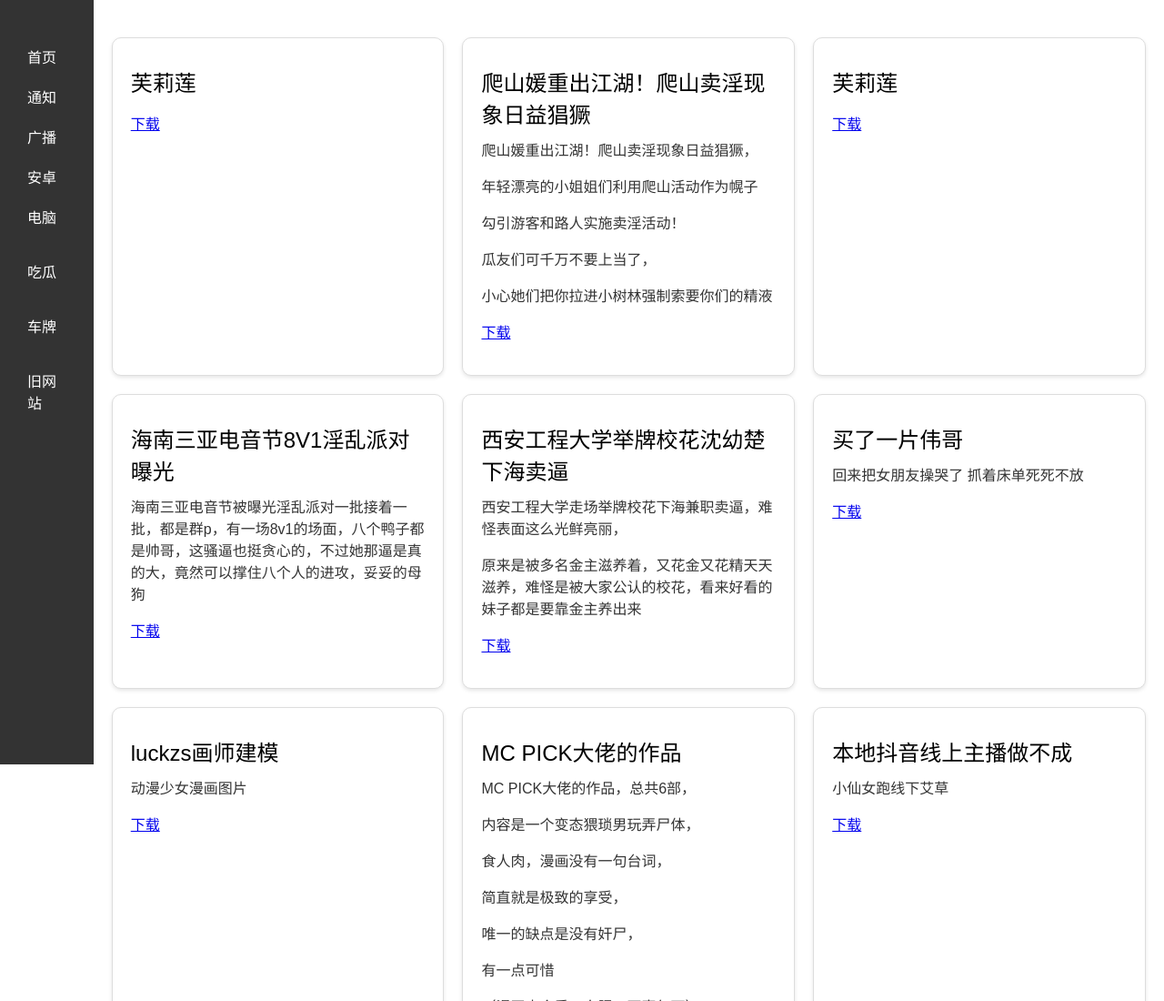
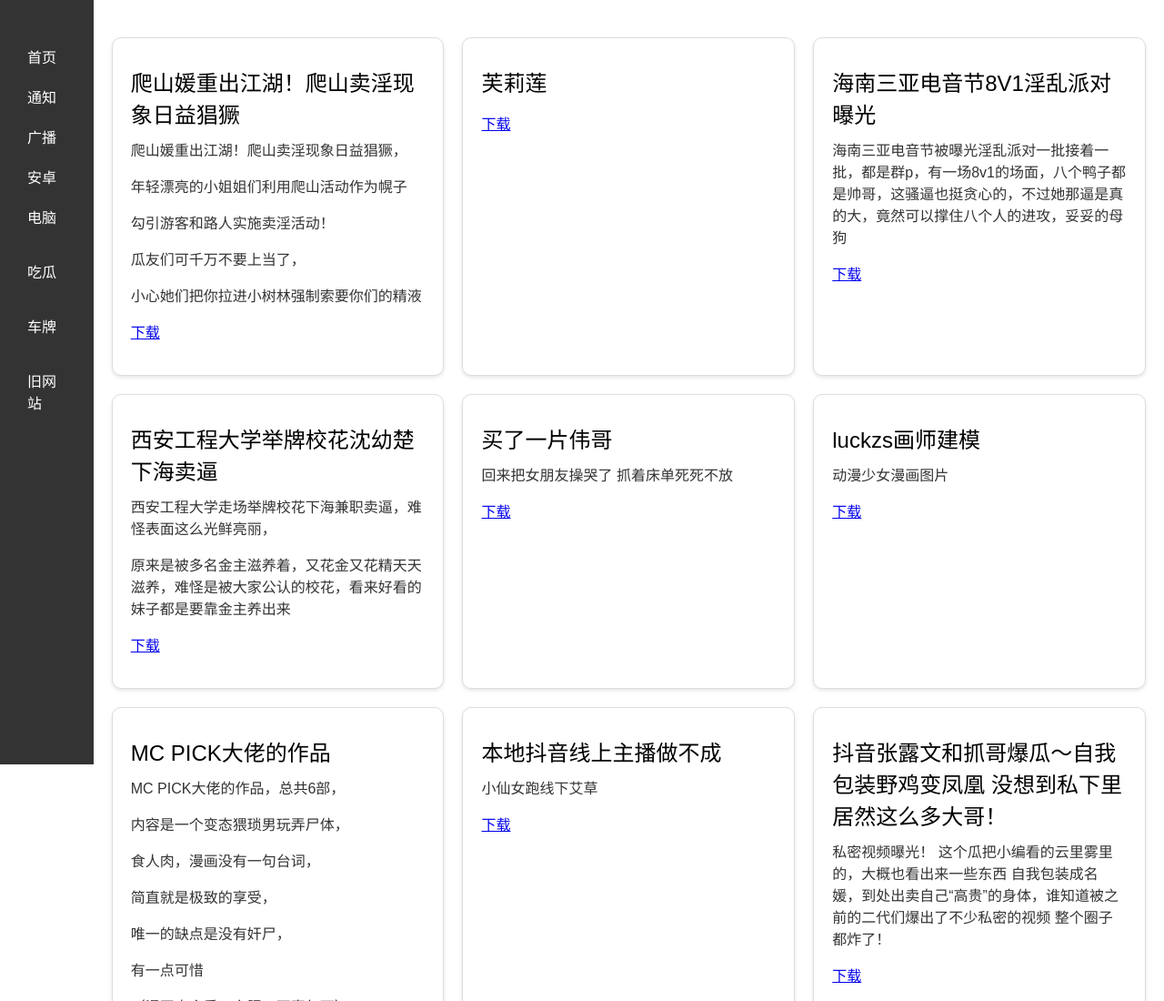
Before and after one commit to Abcd136/b82, a plain HTML site: page index.html in a window 1280 px wide. Shown: the top 1100 px of the page at 91% size. Drawn offline with Linux system fonts and the light colour scheme.

Commit message:
Update index.html

```diff
--- a/index.html
+++ b/index.html
@@ -165,18 +165,6 @@
 
         <div class="card">
         <div class="card-category"></div>
-        <div class="card-title">芙莉莲</div>
-        <div class="card-content">
-        <div class="download-section">
-
-        <p><a href="https://share.feijipan.com/s/zRAgL8fN" class="download-btn">下载</a>
-
-</div>
-            </div>
-    </div>
-
-        <div class="card">
-        <div class="card-category"></div>
         <div class="card-title">爬山媛重出江湖！爬山卖淫现象日益猖獗</div>
         <div class="card-content">
         <div class="download-section">
```
